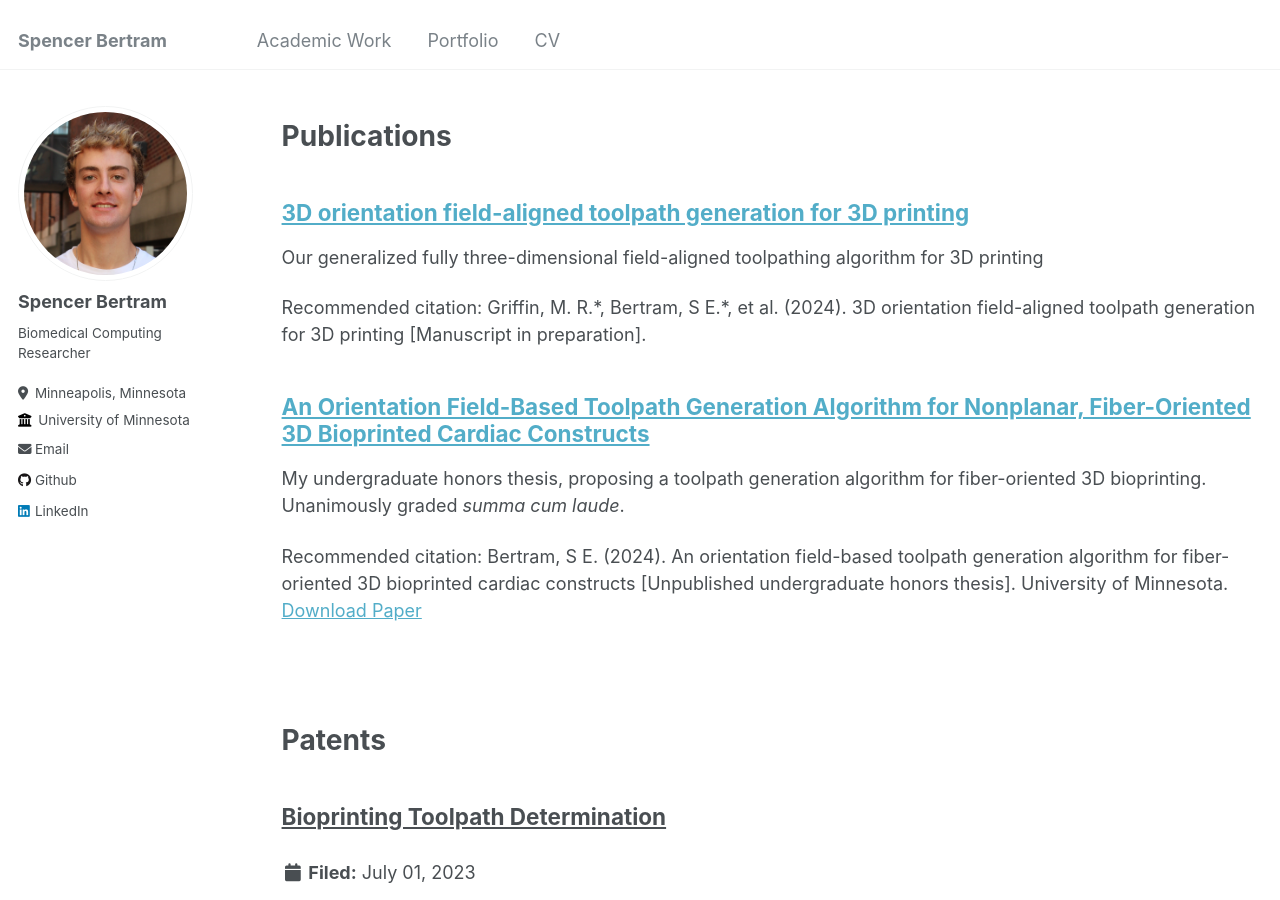
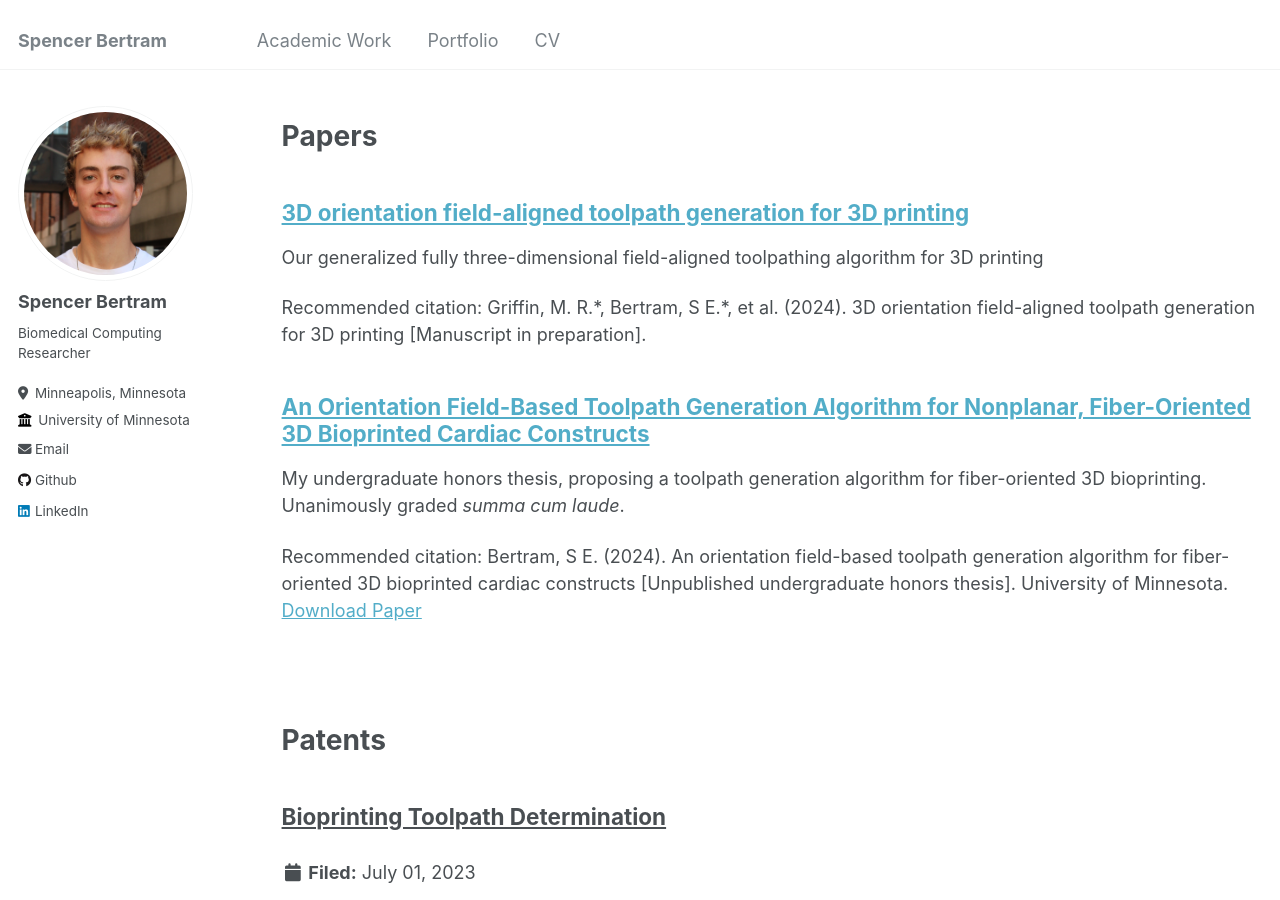
Before and after one commit to Spenbert02/Spenbert02.github.io, a Jekyll site: the page built from _pages/academicwork.md, in a window 1280 px wide and 900 px high. Built offline with Jekyll 4.4.1, drawn with Linux system fonts in a browser that asks for light colours.

Commit message:
changed pubs to papers

```diff
--- a/_pages/academicwork.md
+++ b/_pages/academicwork.md
@@ -8,7 +8,7 @@ author_profile: true
 
 {% include base_path %}
 
-# Publications
+# Papers
 
 {% for post in site.publications reversed %}
   {% include archive-single.html %}
```
